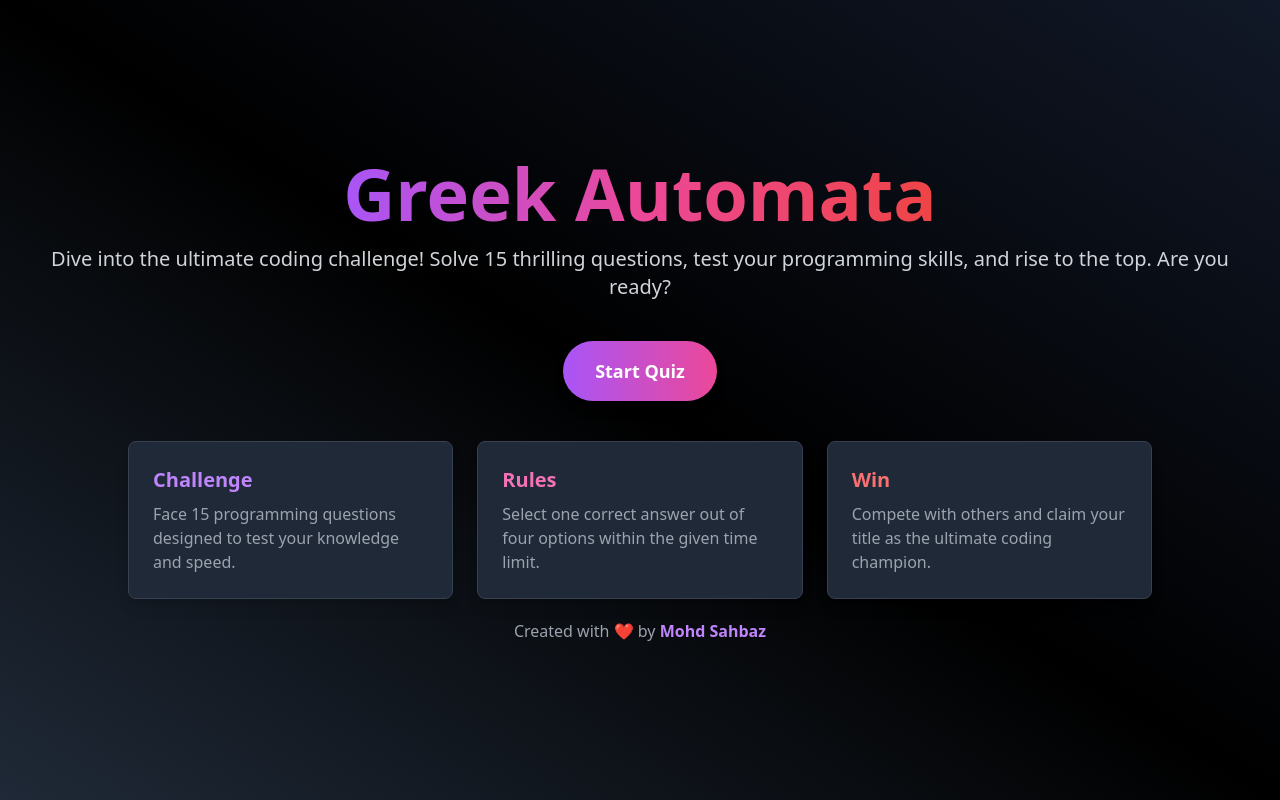
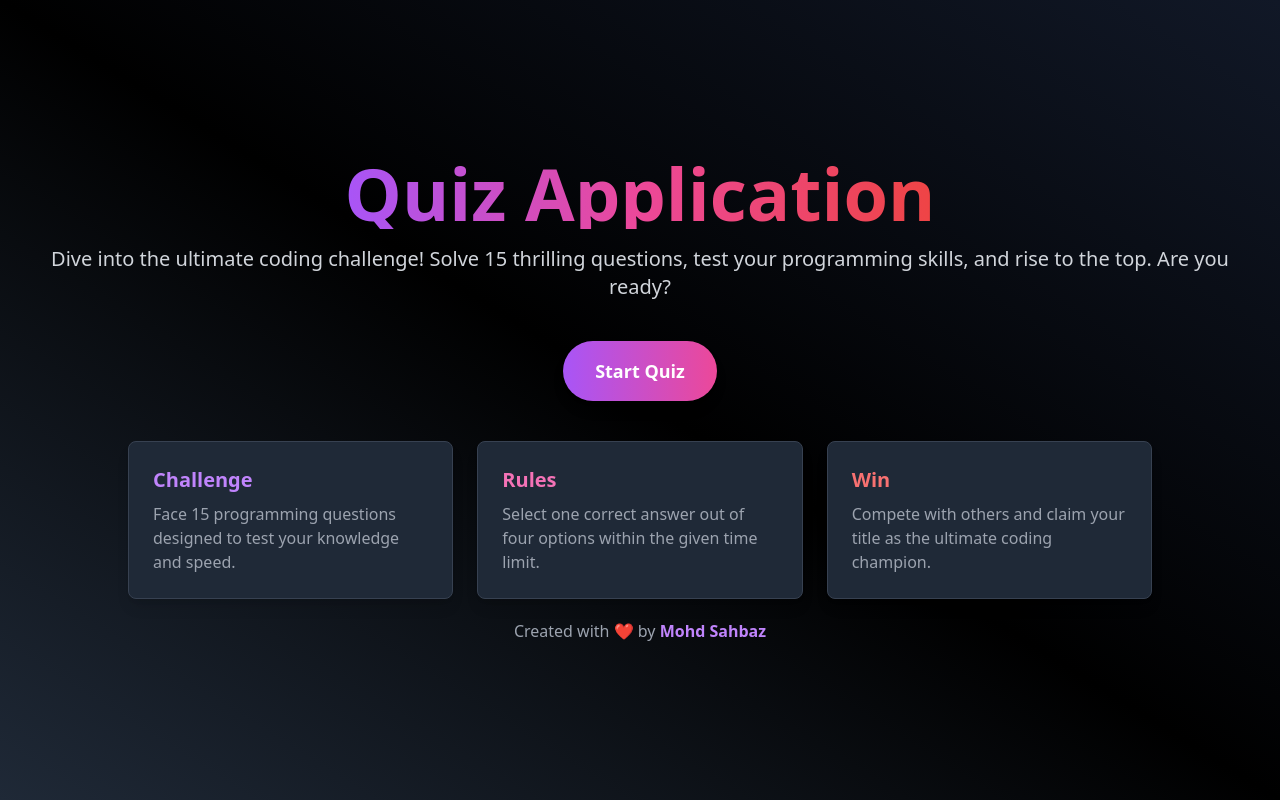
Before and after one commit to MohdSahbaz/Quiz, a React (Vite) app in the folder frontend/: page / in a window 1280 px wide. Built offline with nearby package versions, Linux system fonts and the light colour scheme.

Commit message:
change name

```diff
--- a/frontend/src/components/Home.jsx
+++ b/frontend/src/components/Home.jsx
@@ -13,7 +13,7 @@ const Home = () => {
         animate={{ scale: 1, opacity: 1 }}
         transition={{ duration: 1 }}
       >
-        Greek Automata
+        Quiz Application
       </motion.h1>
 
       {/* Subheading */}
```
